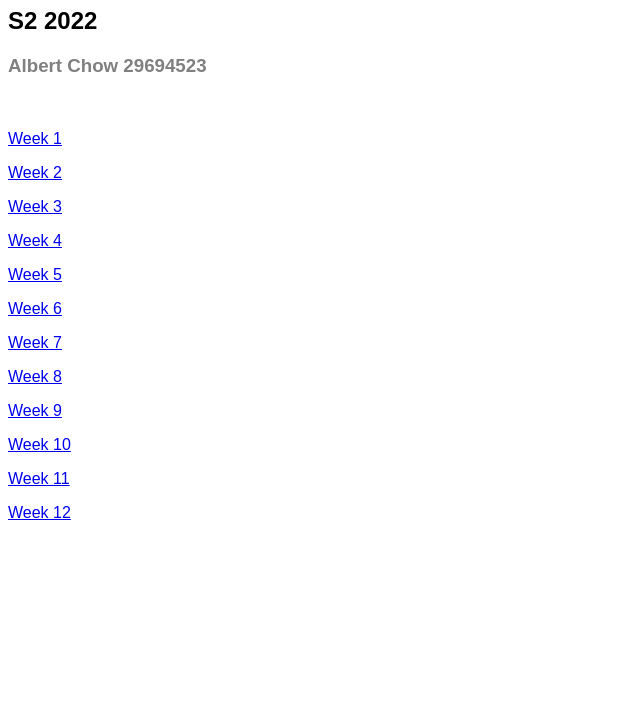
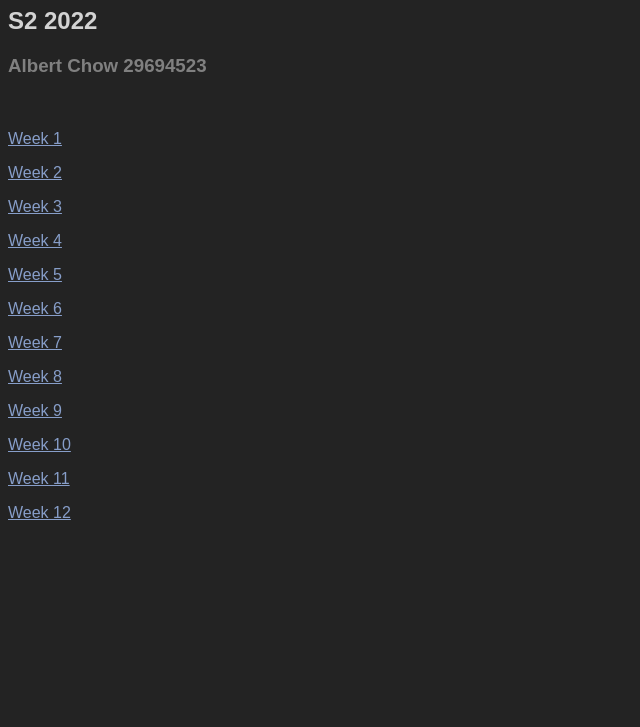
Before and after one commit to abhchow/FIT2102-Tutorials, a plain HTML site: page index.html in a window 1280 px wide. Shown: the part 73-800 px from the top of the page, without its empty margins (0-640 px from the left). Drawn offline with Linux system fonts and the light colour scheme.

Commit message:
updated colours on index

```diff
--- a/index.html
+++ b/index.html
@@ -4,28 +4,29 @@
 <style>
     .Arial {
         font-family: Arial, Helvetica, sans-serif;
+        color:lightgrey;
     }
 </style>
 </head>
-<body>
+<body style="background-color:#232323">
     <div class="Arial">
         <h1>FIT2102 Tutorials</h1>
         <h2>S2 2022</h2>
         <h3 style="color:grey">Albert Chow 29694523</h3>
         <br>
 
-        <p><a href="Week1/worksheetChecklist.html">Week 1</a></p>
-        <p><a href="Week2/worksheetChecklist.html">Week 2</a></p>
-        <p><a href="Week3/worksheetChecklist.html">Week 3</a></p>
-        <p><a href="Week4/worksheetChecklist.html">Week 4</a></p>
-        <p><a href="Week5/worksheetChecklist.html">Week 5</a></p>
-        <p><a href="Week6/worksheetChecklist.html">Week 6</a></p>
-        <p><a href="Week7/worksheetChecklist.html">Week 7</a></p>
-        <p><a href="Week8/worksheetChecklist.html">Week 8</a></p>
-        <p><a href="Week9/worksheetChecklist.html">Week 9</a></p>
-        <p><a href="Week10/worksheetChecklist.html">Week 10</a></p>
-        <p><a href="Week11/worksheetChecklist.html">Week 11</a></p>
-        <p><a href="Week12/worksheetChecklist.html">Week 12</a></p>
+        <p><a style="color:rgb(135, 158, 201)" href="Week1/worksheetChecklist.html">Week 1</a></p>
+        <p><a style="color:rgb(135, 158, 201)" href="Week2/worksheetChecklist.html">Week 2</a></p>
+        <p><a style="color:rgb(135, 158, 201)" href="Week3/worksheetChecklist.html">Week 3</a></p>
+        <p><a style="color:rgb(135, 158, 201)" href="Week4/worksheetChecklist.html">Week 4</a></p>
+        <p><a style="color:rgb(135, 158, 201)" href="Week5/worksheetChecklist.html">Week 5</a></p>
+        <p><a style="color:rgb(135, 158, 201)" href="Week6/worksheetChecklist.html">Week 6</a></p>
+        <p><a style="color:rgb(135, 158, 201)" href="Week7/worksheetChecklist.html">Week 7</a></p>
+        <p><a style="color:rgb(135, 158, 201)" href="Week8/worksheetChecklist.html">Week 8</a></p>
+        <p><a style="color:rgb(135, 158, 201)" href="Week9/worksheetChecklist.html">Week 9</a></p>
+        <p><a style="color:rgb(135, 158, 201)" href="Week10/worksheetChecklist.html">Week 10</a></p>
+        <p><a style="color:rgb(135, 158, 201)" href="Week11/worksheetChecklist.html">Week 11</a></p>
+        <p><a style="color:rgb(135, 158, 201)" href="Week12/worksheetChecklist.html">Week 12</a></p>
     </div>
 </body>
 </html>
```
